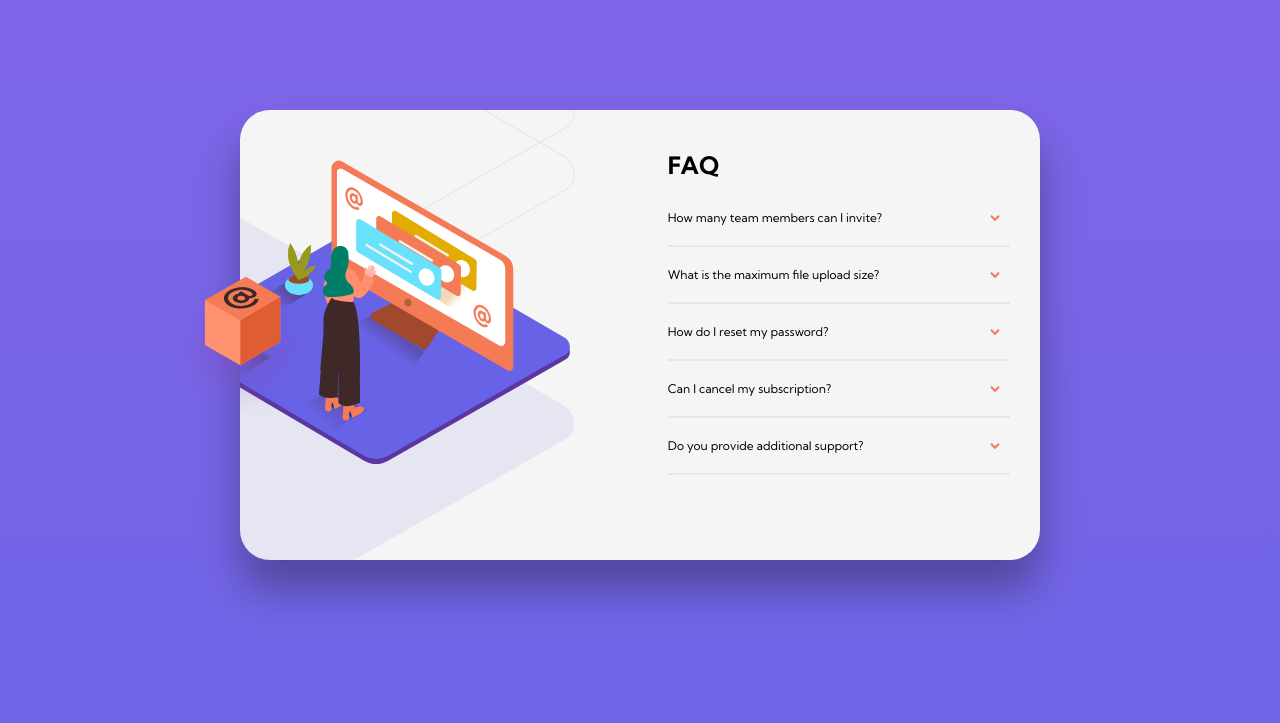
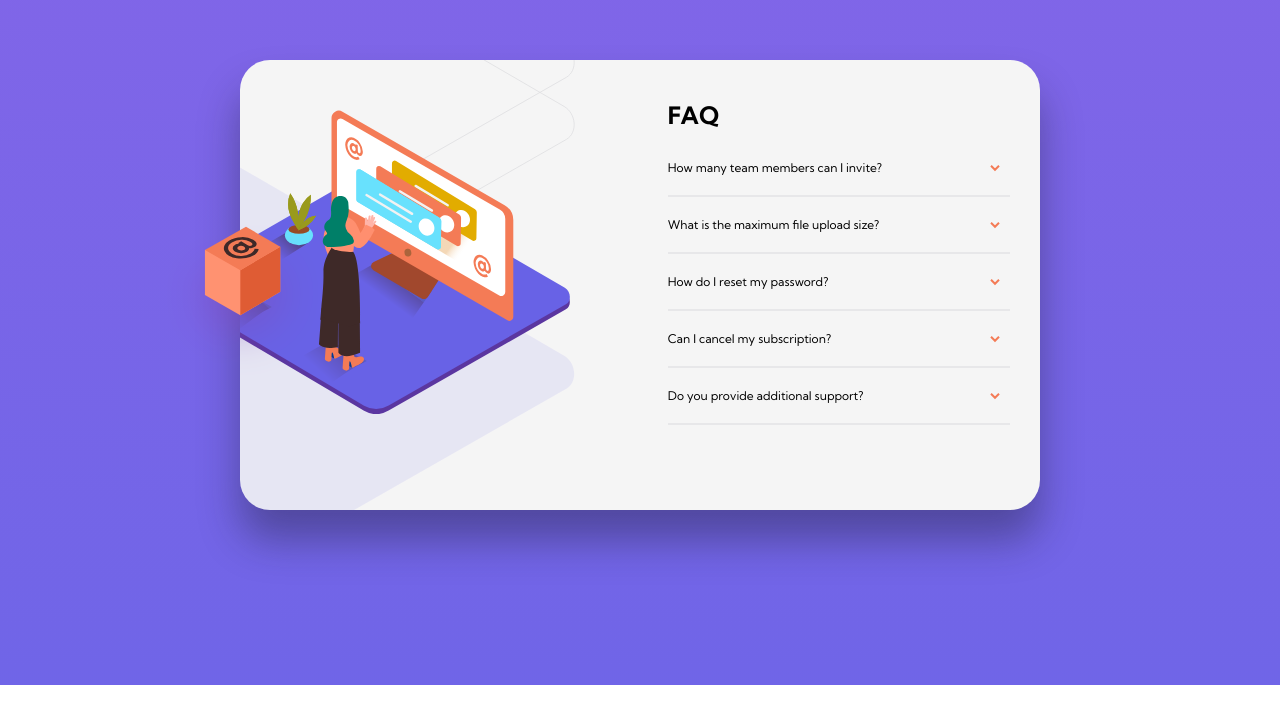
Before and after one commit to Corfaya/faq-accordion-card-main, a plain HTML site: page index.html in a window 1280 px wide. Shown: the part 115-838 px from the top of the page. After the commit the page ends 800 px from the top, so only its background shows below. Drawn offline with nearby package versions, Linux system fonts and the light colour scheme.

Commit message:
Edit body margin for desktop

```diff
--- a/style.css
+++ b/style.css
@@ -134,6 +134,10 @@ hr {
 
 /* Responsive desktop design */
 @media (min-width: 601px) {
+    body {
+        margin-top: 0;
+    }
+
     #main {
         flex-direction: row;
         justify-content: center;
```
